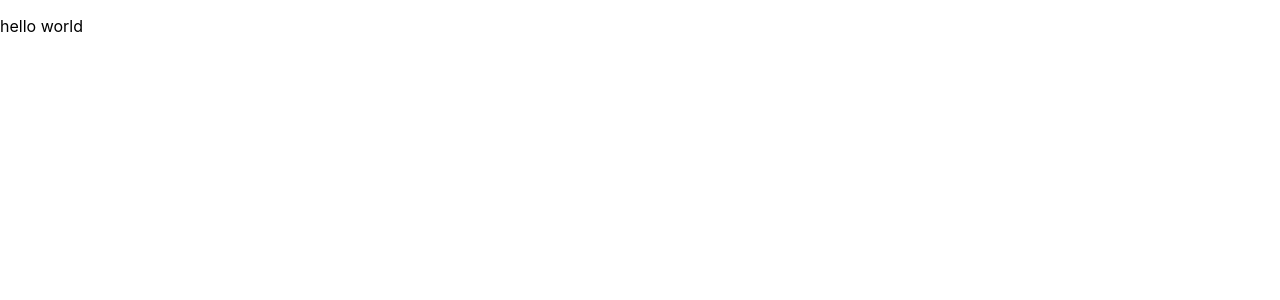
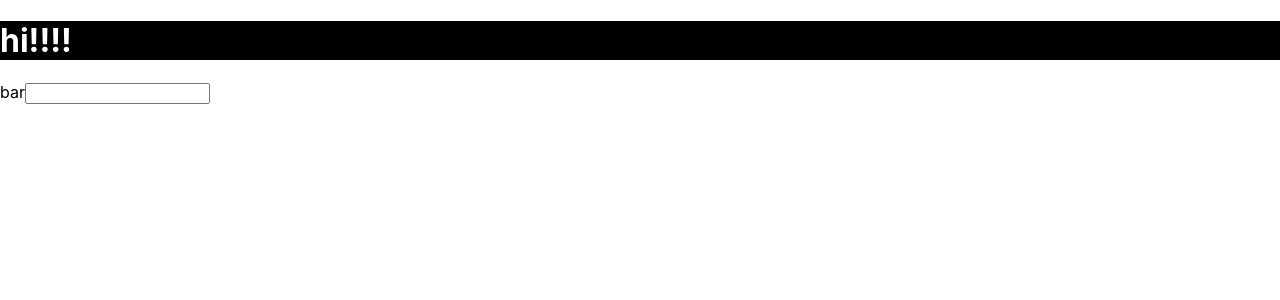
Before and after one commit to taiiichi3264/udemy-react-redux, a React (Create React App) app: page / in a window 1280 px wide. Shown: the top 300 px of the page. Built offline with nearby package versions, Linux system fonts and the light colour scheme.

Commit message:
jsx syntax

```diff
--- a/src/App.js
+++ b/src/App.js
@@ -1,8 +1,17 @@
 function App() {
+  const greeting = "hi!!!!";
+  const dom = <h1 className="foo">{greeting}</h1>;
   return (
-    <div>
-      <p>hello world</p>
-    </div>
+    <>
+      {dom}
+      <label htmlFor="bar">bar</label>
+      <input
+        type="text"
+        onChange={() => {
+          console.log("clicked");
+        }}
+      />
+    </>
   );
 }
 
--- a/src/index.css
+++ b/src/index.css
@@ -1,13 +1,18 @@
 body {
   margin: 0;
-  font-family: -apple-system, BlinkMacSystemFont, 'Segoe UI', 'Roboto', 'Oxygen',
-    'Ubuntu', 'Cantarell', 'Fira Sans', 'Droid Sans', 'Helvetica Neue',
+  font-family: -apple-system, BlinkMacSystemFont, "Segoe UI", "Roboto", "Oxygen",
+    "Ubuntu", "Cantarell", "Fira Sans", "Droid Sans", "Helvetica Neue",
     sans-serif;
   -webkit-font-smoothing: antialiased;
   -moz-osx-font-smoothing: grayscale;
 }
 
 code {
-  font-family: source-code-pro, Menlo, Monaco, Consolas, 'Courier New',
+  font-family: source-code-pro, Menlo, Monaco, Consolas, "Courier New",
     monospace;
 }
+
+.foo {
+  background-color: #000;
+  color: #fff;
+}
```
